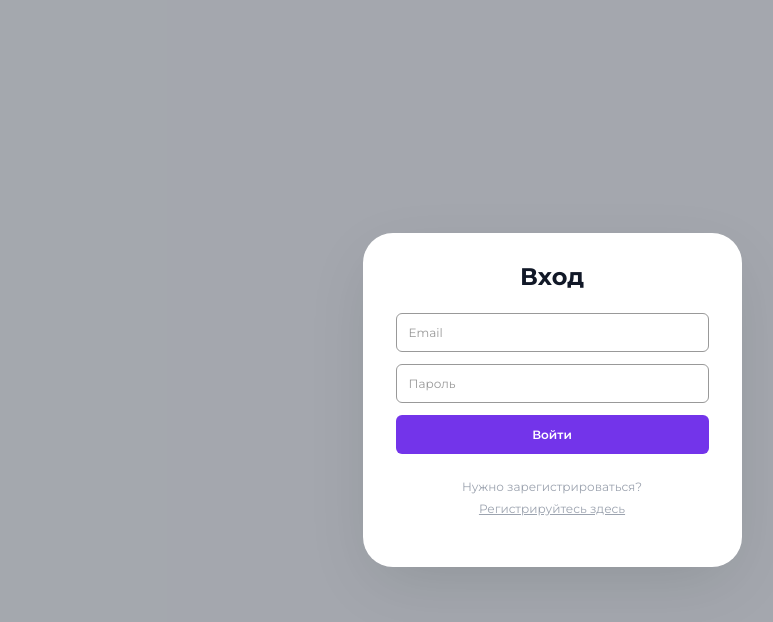
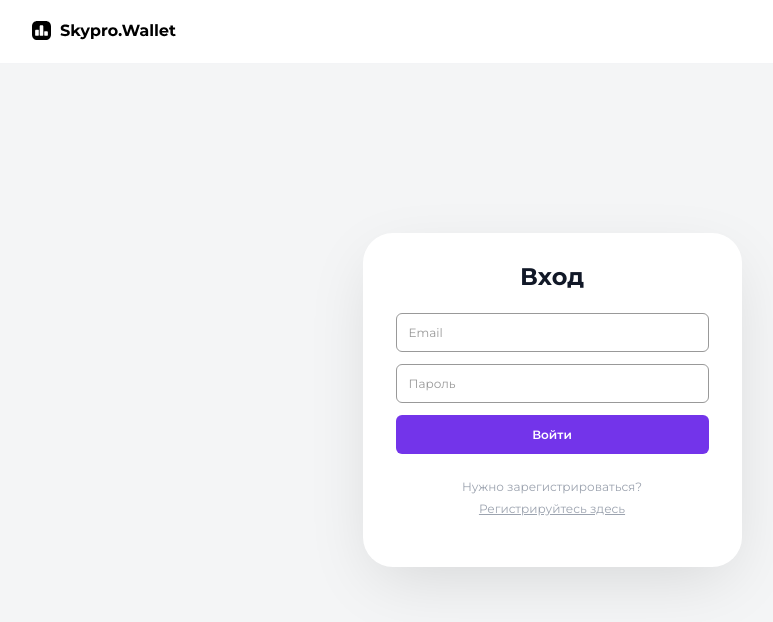
Before and after one commit to x3imal/SkyproWallet, a React (Vite) app: page / in a window 1280 px wide. Before the commit this address led to /expenses. Shown: the top 622 px of the page, without its empty margins (88-861 px from the left). Built offline with nearby package versions, Linux system fonts and the light colour scheme.

Commit message:
auth-with-token-fixed: скорректировал главный экран, теперь кнопки навигации открываются только авторизованному юзеру

```diff
--- a/src/components/AuthModal/AuthModal.jsx
+++ b/src/components/AuthModal/AuthModal.jsx
@@ -3,22 +3,17 @@ import styled from "styled-components";
 import { Input } from "../ui/Input/Input.jsx";
 import { Button } from "../ui/Button/Button.jsx";
 
-// ======================== Стили модалки ========================
-
-// Полупрозрачный фон, закрывающий весь экран
 const Overlay = styled.div`
     position: fixed;
     inset: 0;
     width: 100vw;
     height: 100vh;
-    background: rgba(15, 23, 42, 0.35);
     display: flex;
     justify-content: center;
     align-items: center;
     z-index: 999;
 `;
 
-// Белая карточка с формой
 const Card = styled.div`
     width: 379px;
     min-height: 334px;
@@ -32,7 +27,6 @@ const Card = styled.div`
     align-items: center;
 `;
 
-// Заголовок «Вход» / «Регистрация»
 const Title = styled.h2`
     font-weight: 700;
     font-size: 24px;
@@ -42,7 +36,6 @@ const Title = styled.h2`
     margin: 0;
 `;
 
-// Форма (можно отправлять по Enter)
 const Form = styled.form`
     width: 100%;
     display: flex;
@@ -51,7 +44,6 @@ const Form = styled.form`
     align-items: center;
 `;
 
-// Футер с текстом «Уже есть аккаунт?» и ссылкой
 const Footer = styled.div`
     width: 100%;
     display: flex;
@@ -69,7 +61,6 @@ const HelperText = styled.p`
     margin: 0;
 `;
 
-// Ссылка-подсказка для переключения между входом и регистрацией
 const LinkText = styled.button`
     font-family: "Montserrat", sans-serif;
     border: none;
@@ -86,32 +77,27 @@ const LinkText = styled.button`
     }
 `;
 
-// ======================== Компонент модалки ========================
 
-export const AuthModal = ({ mode = "login", onModeChange, onSubmit, onClose }) => {
-    const isLogin = mode === "login"; // текущий режим: вход или регистрация
+export const AuthModal = ({ mode = "login", onModeChange, onSubmit }) => {
+    const isLogin = mode === "login";
 
-    // Обработчик отправки формы
     const handleSubmit = (e) => {
-        e.preventDefault(); // отменяем стандартную отправку формы (перезагрузку страницы)
+        e.preventDefault();
 
         if (!onSubmit) return;
 
         const formData = new FormData(e.target);
 
-        // Собираем данные из полей
         const payload = {
-            mode, // "login" или "register" — важно для бэкенда и Layout
+            mode,
             name: (formData.get("name") || "").trim(),
             email: (formData.get("email") || "").trim(),
             password: formData.get("password") || "",
         };
 
-        // Передаём данные наверх (в Layout → AuthContext)
         onSubmit(payload);
     };
 
-    // Переключение между режимами «Вход» ↔ «Регистрация»
     const toggleMode = () => {
         if (onModeChange) {
             onModeChange(isLogin ? "register" : "login");
@@ -119,14 +105,12 @@ export const AuthModal = ({ mode = "login", onModeChange, onSubmit, onClose }) =
     };
 
     return (
-        <Overlay> {/* клик по фону → закрываем модалку */}
-            {/* Карточка модалки — клик по ней НЕ должен закрывать модалку */}
+        <Overlay>
             <Card onClick={(e) => e.stopPropagation()}>
                 <Title>{isLogin ? "Вход" : "Регистрация"}</Title>
 
                 {/* Форма */}
                 <Form onSubmit={handleSubmit}>
-                    {/* Поле имени — только при регистрации */}
                     {!isLogin && (
                         <Input
                             type="text"
@@ -136,7 +120,6 @@ export const AuthModal = ({ mode = "login", onModeChange, onSubmit, onClose }) =
                         />
                     )}
 
-                    {/* Email — всегда (у тебя используется как логин) */}
                     <Input
                         type="email"
                         name="email"
@@ -144,7 +127,6 @@ export const AuthModal = ({ mode = "login", onModeChange, onSubmit, onClose }) =
                         autoComplete="email"
                     />
 
-                    {/* Пароль */}
                     <Input
                         type="password"
                         name="password"
@@ -152,13 +134,11 @@ export const AuthModal = ({ mode = "login", onModeChange, onSubmit, onClose }) =
                         autoComplete={isLogin ? "current-password" : "new-password"}
                     />
 
-                    {/* Кнопка отправки */}
                     <Button type="submit">
                         {isLogin ? "Войти" : "Зарегистрироваться"}
                     </Button>
                 </Form>
 
-                {/* Футер с переключателем режима */}
                 <Footer>
                     <HelperText>
                         {isLogin ? "Нужно зарегистрироваться?" : "Уже есть аккаунт?"}
--- a/src/components/Layout/Layout.jsx
+++ b/src/components/Layout/Layout.jsx
@@ -94,6 +94,7 @@ export const Layout = ({ children }) => {
         login,             // функция входа
         register,          // функция регистрации
         logout,            // функция выхода (должна ставить isAuth = false)
+        isAuth,
     } = useAuth();
 
     const handleAuthSubmit = async (data) => {
@@ -125,19 +126,6 @@ export const Layout = ({ children }) => {
         }
     };
 
-    if (isAuthModalOpen) {
-        return (
-            <Page>
-                <AuthModal
-                    mode={mode}
-                    onModeChange={setMode}
-                    onClose={() => setIsAuthModalOpen(false)}
-                    onSubmit={handleAuthSubmit}
-                />
-            </Page>
-        );
-    }
-
     return (
         <Page>
             <Header>
@@ -146,6 +134,7 @@ export const Layout = ({ children }) => {
                         <img src={logo} alt="Skypro Logo" />
                     </LogoWrapper>
 
+                    {isAuth && (
                     <Nav>
                         <NavLink
                             onClick={() => navigate("/expenses")}
@@ -161,14 +150,19 @@ export const Layout = ({ children }) => {
                             Анализ расходов
                         </NavLink>
                     </Nav>
+                        )}
 
-                    <ExitButton onClick={logout}>Выйти</ExitButton>
+                    {isAuth && (
+                        <ExitButton onClick={logout}>Выйти</ExitButton>
+                    )}
                 </HeaderInner>
             </Header>
 
-            <Main>
-                <MainInner>{children}</MainInner>
-            </Main>
+            {isAuth && (
+                <Main>
+                    <MainInner>{children}</MainInner>
+                </Main>
+            )}
 
             {isAuthModalOpen && (
                 <AuthModal
```
